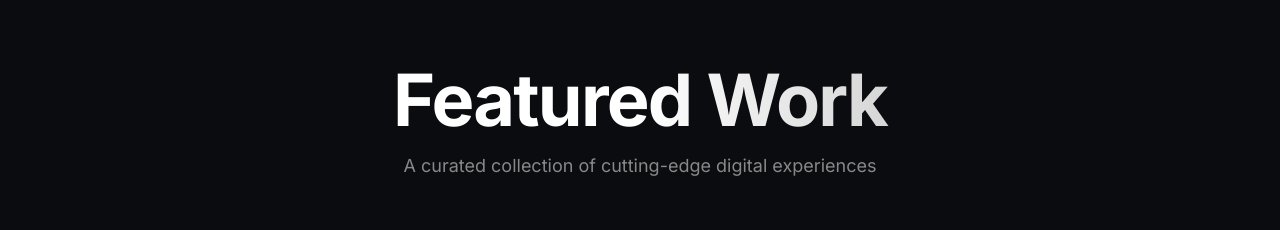
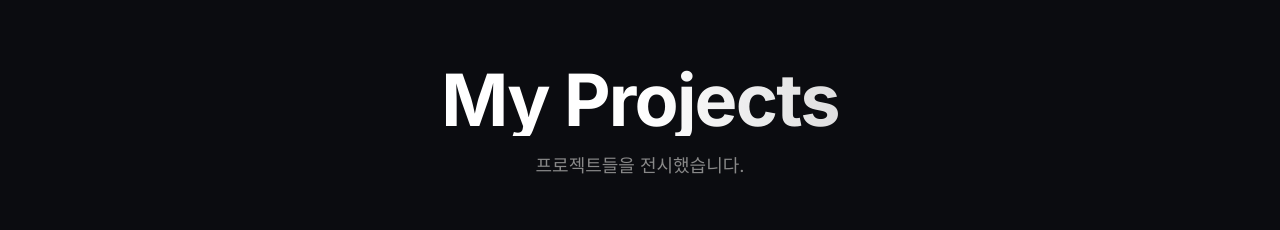
Before and after one commit to CodeY0ung/portfolio, a Next.js app: page / in a window 1280 px wide. Shown: the top 230 px of the page. Built offline with nearby package versions, Linux system fonts and the light colour scheme; no server answers; the database is empty.

Commit message:
홈화면 내용변경

```diff
--- a/src/app/page.tsx
+++ b/src/app/page.tsx
@@ -13,10 +13,10 @@ export default function Home() {
       <main className="mx-auto max-w-7xl px-4 sm:px-6 lg:px-8 py-16">
         <div className="mb-16 text-center space-y-4">
           <h1 className="text-5xl md:text-7xl font-bold tracking-tight bg-gradient-to-r from-white via-white to-white/60 bg-clip-text text-transparent">
-            Featured Work
+            My Projects
           </h1>
           <p className="text-lg text-[var(--text-muted)] max-w-2xl mx-auto">
-            A curated collection of cutting-edge digital experiences
+            프로젝트들을 전시했습니다.
           </p>
         </div>
 
```
